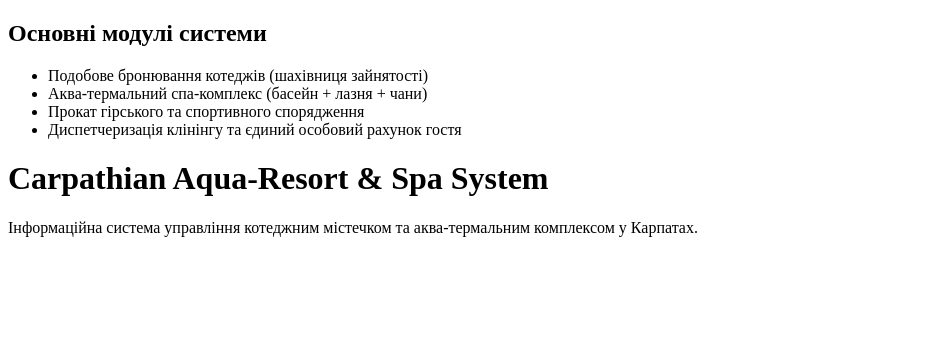
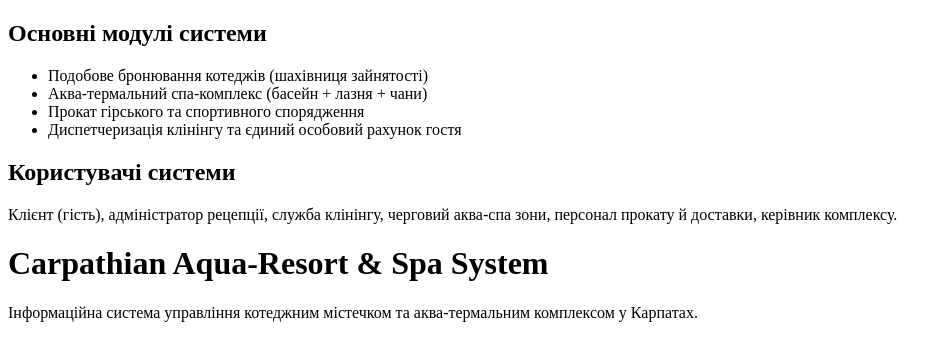
Before and after one commit to legkae06-svg/carpathian-aqua-resort, a plain HTML site: page index.html in a window 1280 px wide. Shown: the whole page, without its empty margins (0-952 px from the left). Drawn offline with Linux system fonts and the light colour scheme.

Commit message:
Add system user roles section

```diff
--- a/index.html
+++ b/index.html
@@ -11,6 +11,8 @@
     <li>Прокат гірського та спортивного спорядження</li>
     <li>Диспетчеризація клінінгу та єдиний особовий рахунок гостя</li>
 </ul>
+    <h2>Користувачі системи</h2>
+<p>Клієнт (гість), адміністратор рецепції, служба клінінгу, черговий аква-спа зони, персонал прокату й доставки, керівник комплексу.</p>
 <body>
     <h1>Carpathian Aqua-Resort &amp; Spa System</h1>
     <p>Інформаційна система управління котеджним містечком та аква-термальним комплексом у Карпатах.</p>
```
